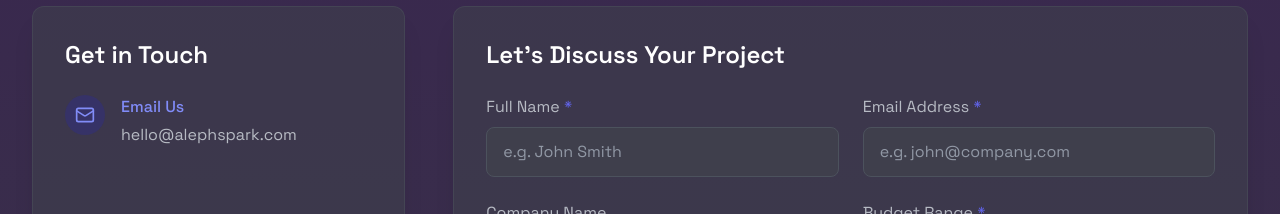
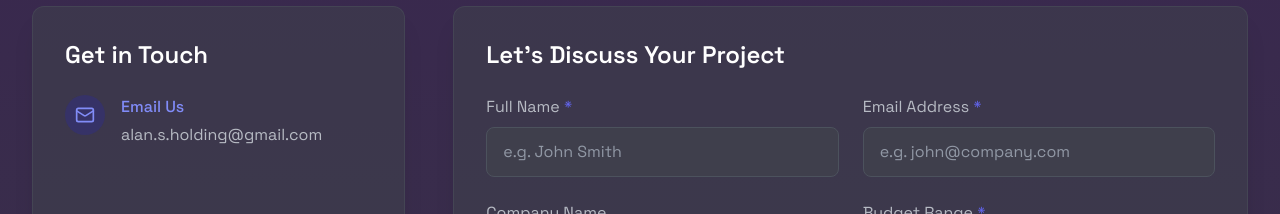
Before and after one commit to alanstuart/mydigitalagency, a React (Vite) app: page / in a window 1280 px wide. Shown: the part 5760-5974 px from the top of the page. Built offline with nearby package versions, Linux system fonts and the light colour scheme.

Commit message:
Update Contact Information

```diff
--- a/src/components/Contact.tsx
+++ b/src/components/Contact.tsx
@@ -64,8 +64,8 @@ const Contact: React.FC = () => {
                   </div>
                   <div>
                     <h4 className="text-indigo-400 font-medium mb-1">Email Us</h4>
-                    <a href="mailto:hello@alephspark.com" className="text-gray-300 hover:text-white transition-colors">
-                      hello@alephspark.com
+                    <a href="mailto:alan.s.holding@gmail.com" className="text-gray-300 hover:text-white transition-colors">
+                      alan.s.holding@gmail.com
                     </a>
                   </div>
                 </div>
```
